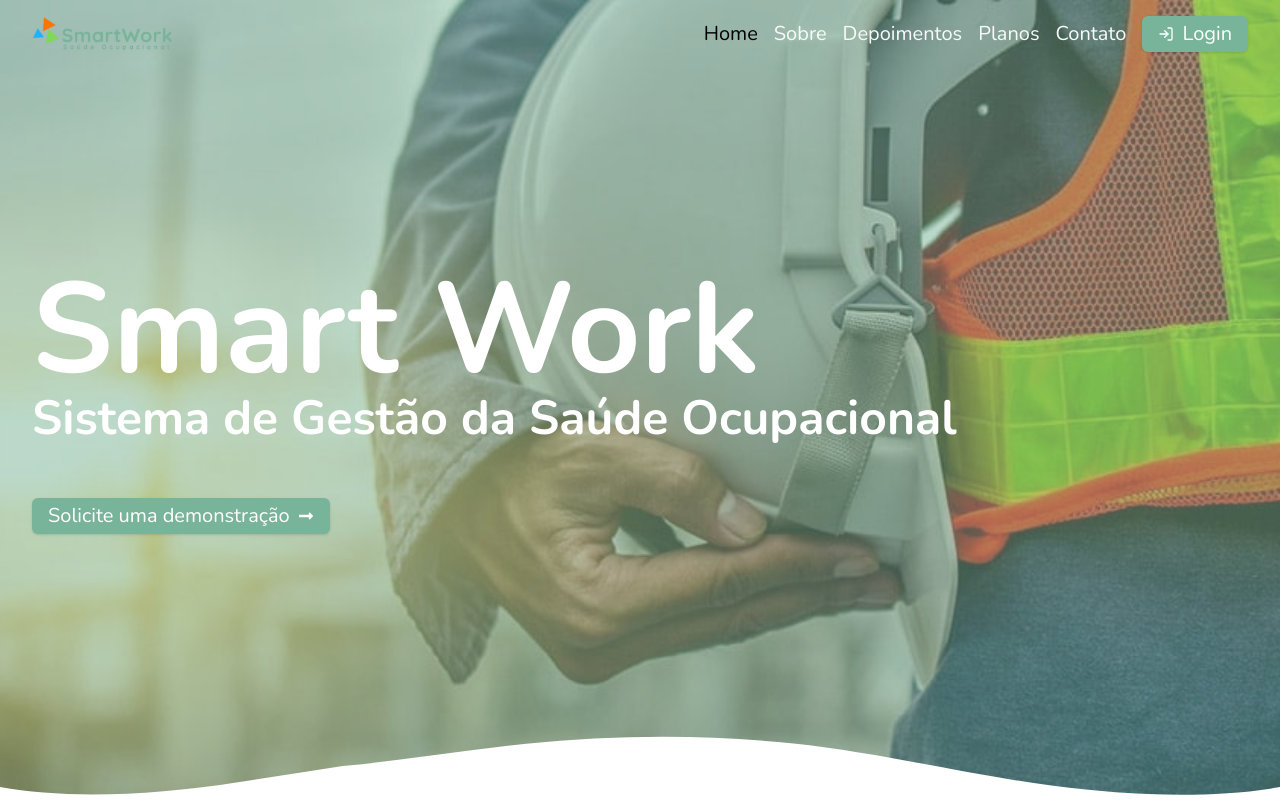
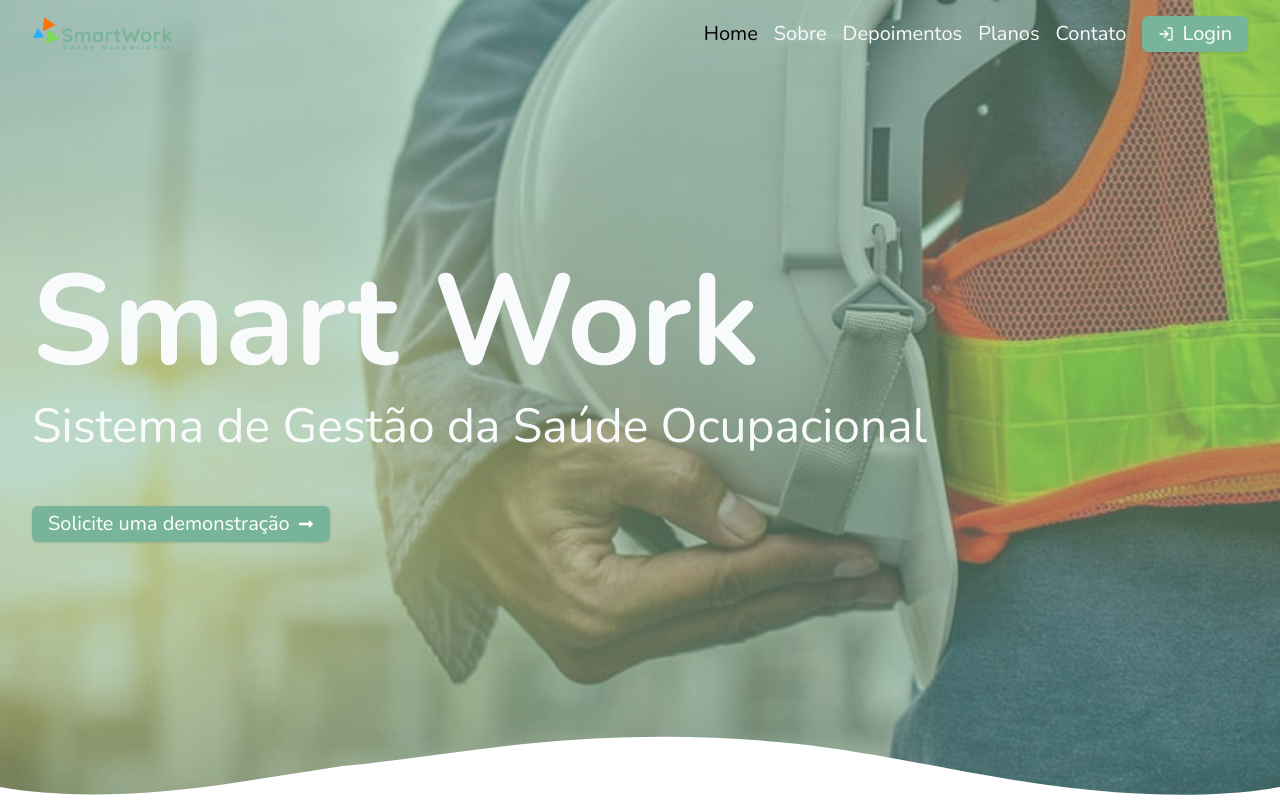
Before and after one commit to MarcioDavid81/smartwork, a Next.js app: page / in a window 1280 px wide. Shown: the top 800 px of the page. Built offline with nearby package versions, Linux system fonts and the light colour scheme; no server answers.

Commit message:
refactor: title size in home page

```diff
--- a/app/(public)/_components/Hero/index.tsx
+++ b/app/(public)/_components/Hero/index.tsx
@@ -9,10 +9,11 @@
           <div className="relative flex items-center  h-screen overflow-hidden z-10 bg-secondary hero">
             {/* Overlay de background */}
             <div className="absolute inset-0 bg-[#78b49a] opacity-50 z-20"></div>
-            <div className="container flex flex-col items-start gap-4 z-30">
-              <h1 className="text-5xl md:text-7xl lg:text-9xl font-bold text-white">
-                Smart Work <span className="block text-xl md:text-3xl lg:text-5xl">Sistema de Gestão da Saúde Ocupacional</span>
+            <div className="container flex flex-col items-center md:items-start gap-4 z-30">
+              <h1 className="text-5xl md:text-7xl lg:text-9xl font-bold text-gray-50">
+                Smart Work
               </h1>
+              <span className="block text-xl md:text-3xl lg:text-5xl text-gray-50">Sistema de Gestão da Saúde Ocupacional</span>
               <div className="mt-10">
                 <Link href="https://www.wa.me/5555997116476" target="_blank">
                   <Button className="bg-[#78b49a] text-white hover:bg-[#78b49a]/80 hover:text-white text-md lg:text-xl">
```
